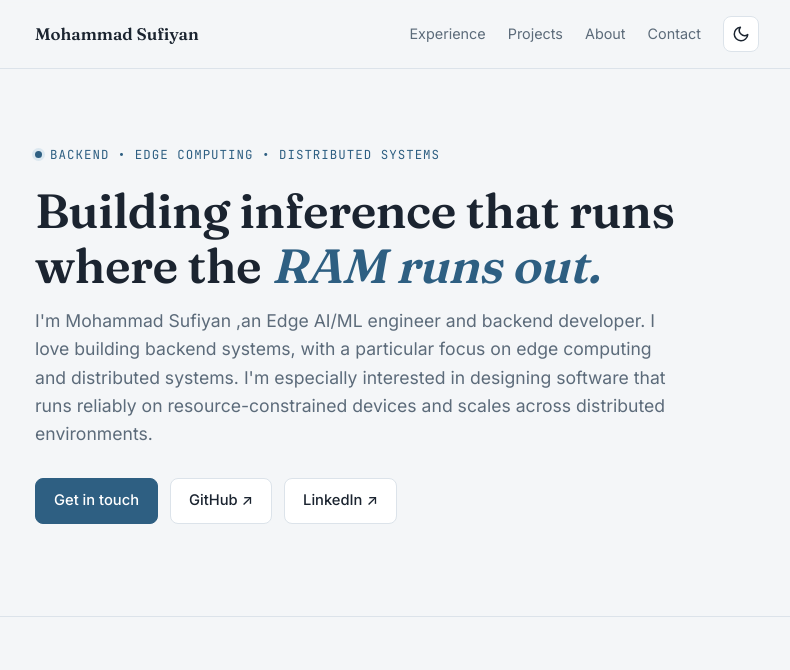
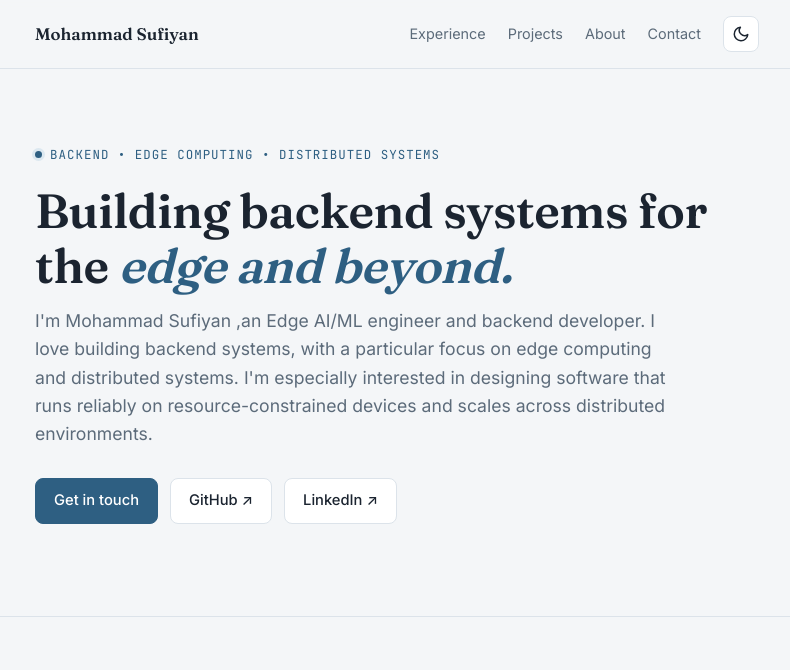
Before and after one commit to MdSufiyan005/MdSufiyan005.github.io, a plain HTML site: page index.html in a window 1280 px wide. Shown: the top 670 px of the page, without its empty margins (243-1033 px from the left). Drawn offline with Linux system fonts and the light colour scheme.

Commit message:
edited text h1

```diff
--- a/index.html
+++ b/index.html
@@ -471,7 +471,7 @@
   <section class="hero" style="border-top:none; padding-top:76px;">
     <div class="wrap">
      <div class="eyebrow">Backend • Edge Computing • Distributed Systems</div>
-      <h1>Building inference that runs where the <span class="accent">RAM runs out.</span></h1>
+      <h1>Building backend systems for the <span class="accent">edge and beyond.</span></h1>
       <p class="lede">I'm Mohammad Sufiyan ,an Edge AI/ML engineer and backend developer. I love building backend systems, with a particular focus on edge computing and distributed systems. I'm especially interested in designing software that runs reliably on resource-constrained devices and scales across distributed environments.</p>
       <div class="hero-links">
         <a class="btn btn-primary" href="mailto:mohammadsufiyan152@gmail.com">Get in touch</a>
```
